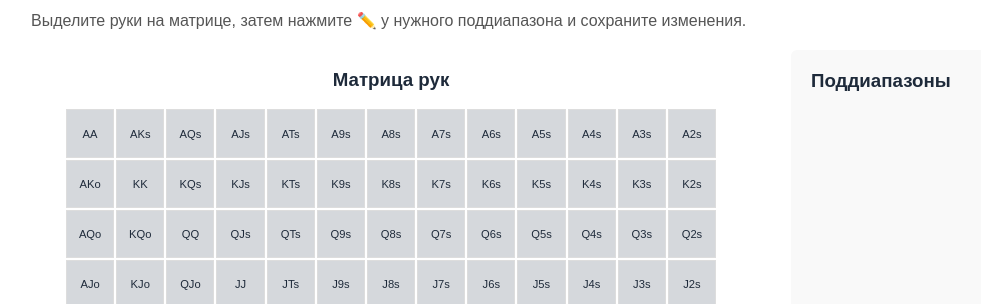
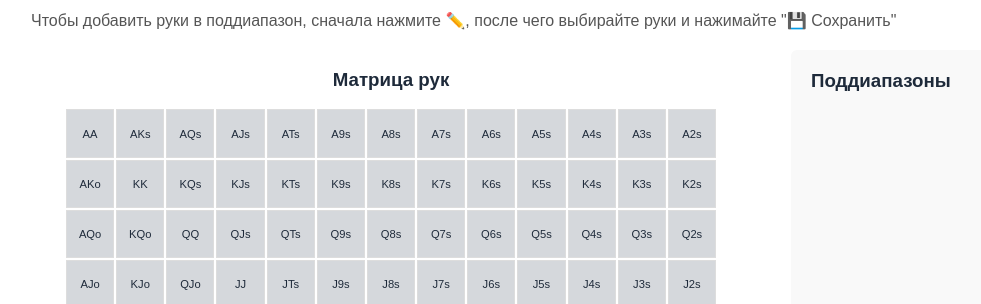
Before and after one commit to MartinIJL7/Poker-charts-trainer, a Flask app: template templates/draw_training.html in a window 1280 px wide. Shown: the part 115-419 px from the top of the page, without its empty margins (29-1010 px from the left). Run offline with Flask 3, Linux system fonts and the light colour scheme; the template is opened without the code that fills it, so the values that code supplies are empty.

Commit message:
docs: update draw training instruction text

```diff
--- a/templates/draw_training.html
+++ b/templates/draw_training.html
@@ -98,7 +98,7 @@
         <div style="display: flex; align-items: center; gap: 20px; margin-bottom: 10px; flex-wrap: wrap;">
             <h2 style="margin:0;">Позиция: <span id="position-label">{{ position }}</span></h2>
         </div>
-        <p style="color: #555; margin: 0;">Выделите руки на матрице, затем нажмите ✏️ у нужного поддиапазона и сохраните изменения.</p>
+        <p style="color: #555; margin: 0;">Чтобы добавить руки в поддиапазон, сначала нажмите ✏️, после чего выбирайте руки и нажимайте "💾 Сохранить"</p>
     </div>
 
     <div class="two-columns">
```
